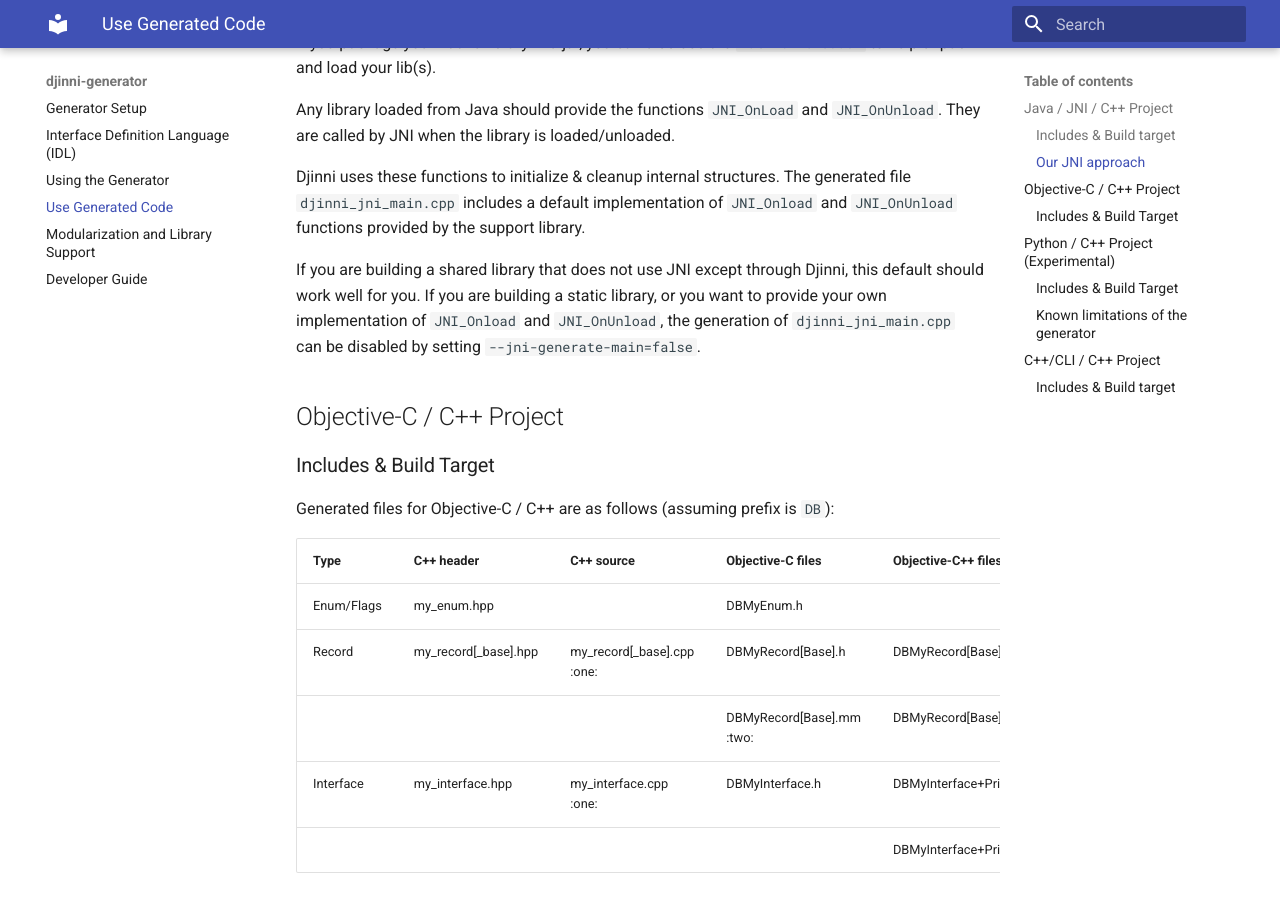
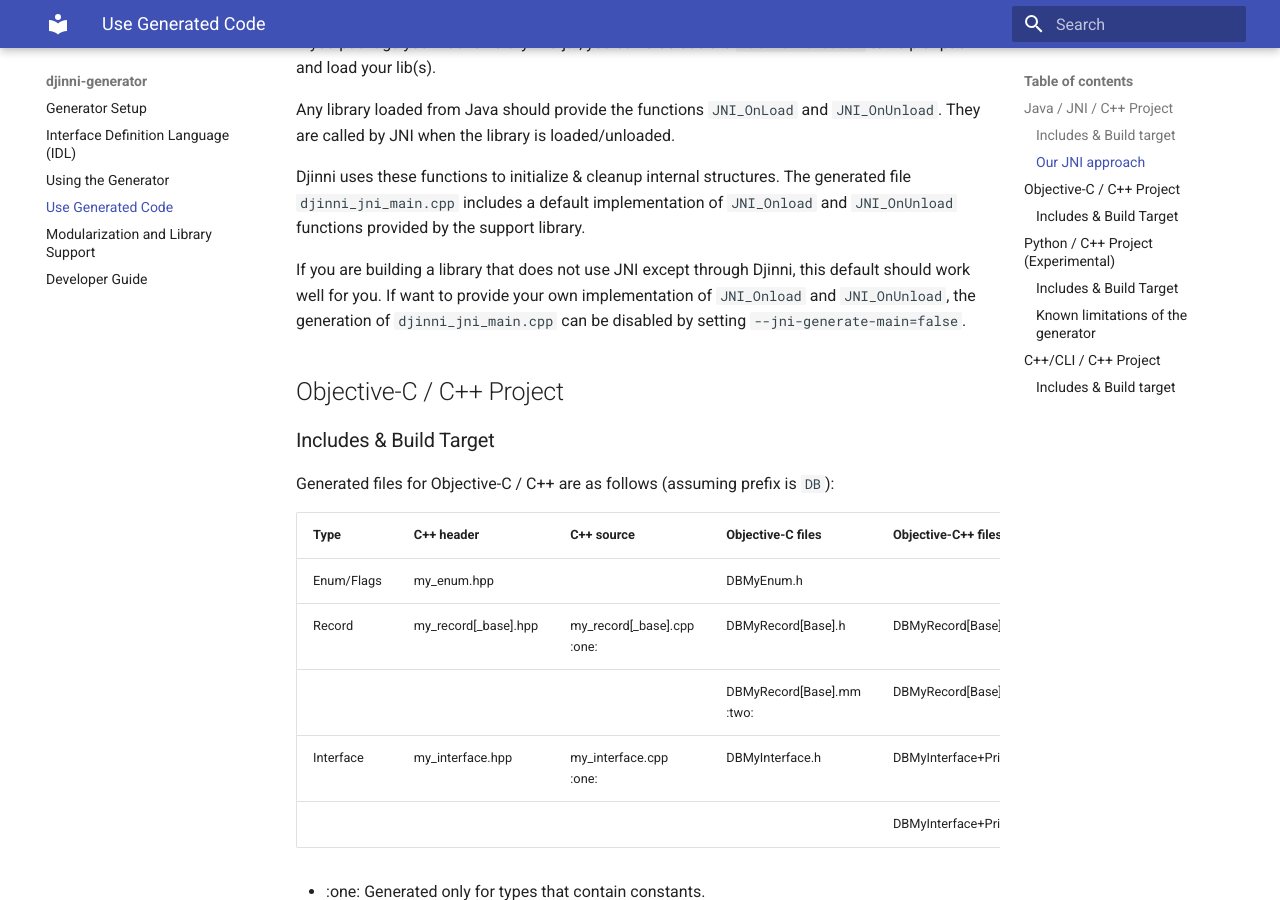
Before and after one commit to cross-language-cpp/djinni-generator, an MkDocs documentation site: the page built from docs/generated-code-usage.md, in a window 1280 px wide and 900 px high, scrolled down 1133 px. Built offline with MkDocs 1.6.1 and Material for MkDocs 9.7.7, drawn with Linux system fonts in a browser that asks for light colours.

Commit message:
remove wrong statement from documentation

```diff
--- a/docs/generated-code-usage.md
+++ b/docs/generated-code-usage.md
@@ -47,9 +47,8 @@ Djinni uses these functions to initialize & cleanup internal structures.
 The generated file `djinni_jni_main.cpp` includes a default implementation of `JNI_Onload` and `JNI_OnUnload` functions
 provided by the support library.
 
-If you are building a shared library that does not use JNI except through Djinni, this default should work well for you.
-If you are building a static library, or you want to provide your own implementation
-of `JNI_Onload` and `JNI_OnUnload`, the generation of `djinni_jni_main.cpp` can be disabled by setting `--jni-generate-main=false`.
+If you are building a library that does not use JNI except through Djinni, this default should work well for you.
+If want to provide your own implementation of `JNI_Onload` and `JNI_OnUnload`, the generation of `djinni_jni_main.cpp` can be disabled by setting `--jni-generate-main=false`.
 
 ## Objective-C / C++ Project
 
```
